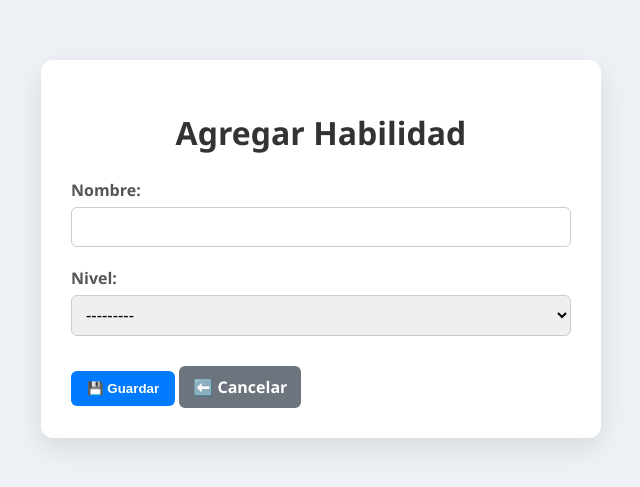
After one commit to santi1-12/pythonTareaHobbys, a Django app: page /proyectos/habilidad/agregar/ in a window 1280 px wide. The commit adds this page. Shown: the top 487 px of the page, without its empty margins (319-959 px from the left). Run offline with Django 4.2, Linux system fonts and the light colour scheme.

Commit message:
crud completo en python

```diff
--- a/petMarket/urls.py
+++ b/petMarket/urls.py
@@ -24,4 +24,5 @@ urlpatterns = [
     path('admin/', admin.site.urls),
     path('', include('nosotros.urls')),
     path('proyectos/', include('portafolio.urls')),
+
 ]
--- /dev/null
+++ b/portafolio/forms.py
@@ -0,0 +1,14 @@
+from django import forms
+from .models import proyecto, Habilidad
+
+class proyectoForm(forms.ModelForm):
+    class Meta:
+        model=proyecto
+        fields= ["titulo", "descripcion", "fecha"]
+
+
+
+class HabilidadForm(forms.ModelForm):
+    class Meta:
+        model = Habilidad
+        fields = ["nombre","nivel"]
--- a/portafolio/models.py
+++ b/portafolio/models.py
@@ -14,7 +14,7 @@ class proyecto(models.Model):
 
 class Habilidad(models.Model):
     NIVELES = [
-        ('Básico', 'Básico'),
+         ('Básico', 'Básico'),
         ('Intermedio', 'Intermedio'),
         ('Avanzado', 'Avanzado'),
     ]
--- /dev/null
+++ b/portafolio/templates/portafolio/confirmar_eliminar.html
@@ -0,0 +1,6 @@
+<h2>¿Estás seguro de que deseas eliminar "{{ proyecto.nombre }}"?</h2>
+<form method="post">
+    {% csrf_token %}
+    <button type="submit">Sí, eliminar</button>
+    <a href="{% url 'mostrar_proyectos' %}">Cancelar</a>
+</form>
--- /dev/null
+++ b/portafolio/templates/portafolio/form_habilidad.html
@@ -0,0 +1,85 @@
+<!DOCTYPE html>
+<html lang="es">
+<head>
+    <meta charset="UTF-8">
+    <title>{{ titulo }}</title>
+    <style>
+        body {
+            font-family: 'Segoe UI', sans-serif;
+            background-color: #eef2f7;
+        }
+
+        .container {
+            max-width: 500px;
+            margin: 60px auto;
+            background: white;
+            padding: 30px;
+            border-radius: 12px;
+            box-shadow: 0 10px 30px rgba(0,0,0,0.1);
+        }
+
+        h1 {
+            text-align: center;
+            color: #333;
+            margin-bottom: 25px;
+        }
+
+        form p {
+            margin-bottom: 20px;
+        }
+
+        label {
+            display: block;
+            margin-bottom: 6px;
+            font-weight: bold;
+            color: #555;
+        }
+
+        input[type="text"],
+        select {
+            width: 100%;
+            padding: 10px;
+            border-radius: 6px;
+            border: 1px solid #ccc;
+            font-size: 16px;
+            box-sizing: border-box;
+        }
+
+        .btn {
+            display: inline-block;
+            padding: 10px 16px;
+            margin-top: 10px;
+            font-weight: bold;
+            border-radius: 6px;
+            border: none;
+            cursor: pointer;
+            color: white;
+        }
+
+        .btn.save   { background-color: #007bff; }
+        .btn.cancel { background-color: #6c757d; text-decoration: none; padding: 10px 14px; }
+        .btn:hover { opacity: 0.9; }
+    </style>
+</head>
+<body>
+<div class="container">
+    <h1>{{ titulo }}</h1>
+    <form method="post">
+        {% csrf_token %}
+
+        <p>
+            <label for="{{ form.nombre.id_for_label }}">Nombre:</label>
+            {{ form.nombre }}
+        </p>
+
+        <p>
+            <label for="{{ form.nivel.id_for_label }}">Nivel:</label>
+            {{ form.nivel }}
+        </p>
+
+        <button type="submit" class="btn save">💾 Guardar</button>
+        <a href="{% url 'mostrar_proyectos' %}" class="btn cancel">⬅️ Cancelar</a>
+    </form>
+</div>
+</body>
+</html>
--- a/portafolio/urls.py
+++ b/portafolio/urls.py
@@ -1,6 +1,21 @@
 from django.urls import path
 from . import views
 
+# urlpatterns = [
+#     path('', views.mostrar_proyectos, name='mostrar_proyectos'),
+#     path('agregar/', views.agregar_proyecto, name='agregar_proyecto'),
+#     path('editar/<int:proyecto_id>/', views.editar_proyecto, name='editar_proyecto'),
+#     path('eliminar/<int:proyecto_id>/', views.eliminar_proyecto, name='eliminar_proyecto'),
+# ]
+
 urlpatterns = [
     path('', views.mostrar_proyectos, name='mostrar_proyectos'),
+    path('agregar/', views.agregar_proyecto, name='agregar_proyecto'),
+    path('editar/<int:proyecto_id>/', views.editar_proyecto, name='editar_proyecto'),
+    path('eliminar/<int:proyecto_id>/', views.eliminar_proyecto, name='eliminar_proyecto'),
+
+
+    path('habilidad/agregar/', views.agregar_habilidad, name='agregar_habilidad'),
+    path('habilidad/editar/<int:habilidad_id>/', views.editar_habilidad, name='editar_habilidad'),
+    path('habilidad/eliminar/<int:habilidad_id>/', views.eliminar_habilidad, name='eliminar_habilidad'),
 ]
--- a/portafolio/views.py
+++ b/portafolio/views.py
@@ -1,5 +1,8 @@
 from django.shortcuts import render
 from .models import proyecto, Habilidad
+from .forms import proyectoForm
+from .forms import HabilidadForm
+from django.shortcuts import render, redirect, get_object_or_404
 
 def mostrar_proyectos(request):
     proyectos = proyecto.objects.all()
@@ -8,3 +11,67 @@ def mostrar_proyectos(request):
         'proyectos': proyectos,
         'habilidades': habilidades
     })
+# Agregar proyecto
+def agregar_proyecto(request):
+    if request.method == 'POST':
+        form = proyectoForm(request.POST, request.FILES)
+        if form.is_valid():
+            form.save()
+            return redirect('mostrar_proyectos')
+    else:
+        form = proyectoForm()
+    return render(request, 'portafolio/agregar_proyecto.html', {'form': form})
+
+# Editar proyecto
+def editar_proyecto(request, proyecto_id):
+    proyecto_instancia = get_object_or_404(proyecto, pk=proyecto_id)
+    if request.method == 'POST':
+        form = proyectoForm(request.POST, request.FILES, instance=proyecto_instancia)
+        if form.is_valid():
+            form.save()
+            return redirect('mostrar_proyectos')
+    else:
+        form = proyectoForm(instance=proyecto_instancia)
+    return render(request, 'portafolio/editar_proyecto.html', {'form': form})
+
+# Eliminar proyecto
+def eliminar_proyecto(request, proyecto_id):
+    proyecto_instancia = get_object_or_404(proyecto, pk=proyecto_id)
+    if request.method == 'POST':
+        proyecto_instancia.delete()
+        return redirect('mostrar_proyectos')
+    return render(request, 'portafolio/confirmar_eliminar.html', {'proyecto': proyecto_instancia})
+
+
+
+
+# Agregar Habilidad
+def agregar_habilidad(request):
+    if request.method == 'POST':
+        form = HabilidadForm(request.POST)
+        if form.is_valid():
+            form.save()
+            return redirect('mostrar_proyectos')
+    else:
+        form = HabilidadForm()
+    return render(request, 'portafolio/form_habilidad.html', {'form': form, 'titulo': 'Agregar Habilidad'})
+
+# Editar Habilidad
+def editar_habilidad(request, habilidad_id):
+    habilidad = get_object_or_404(Habilidad, pk=habilidad_id)
+    if request.method == 'POST':
+        form = HabilidadForm(request.POST, instance=habilidad)
+        if form.is_valid():
+            form.save()
+            return redirect('mostrar_proyectos')
+    else:
+        form = HabilidadForm(instance=habilidad)
+    return render(request, 'portafolio/form_habilidad.html', {'form': form, 'titulo': 'Editar Habilidad'})
+
+# Eliminar Habilidad
+def eliminar_habilidad(request, habilidad_id):
+    habilidad = get_object_or_404(Habilidad, pk=habilidad_id)
+    if request.method == 'POST':
+        habilidad.delete()
+        return redirect('mostrar_proyectos')
+    return render(request, 'portafolio/eliminar_habilidad.html', {'proyecto': habilidad, 'tipo': 'habilidad'})
```
Also changed, not shown: portafolio/templates/portafolio/agregar_proyecto.html (added, +7 -0 lines), portafolio/templates/portafolio/editar_proyecto.html (added, +7 -0 lines), portafolio/templates/portafolio/eliminar_habilidad.html (added, +76 -0 lines), portafolio/templates/portafolio/proyectos.html (+106 -12 lines), db.sqlite3.
